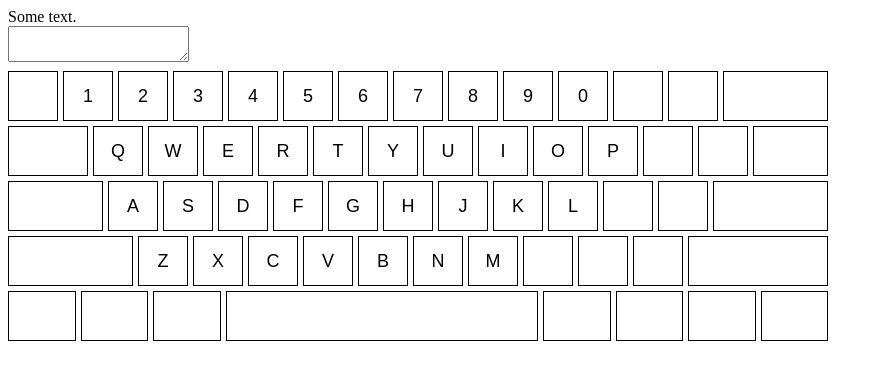
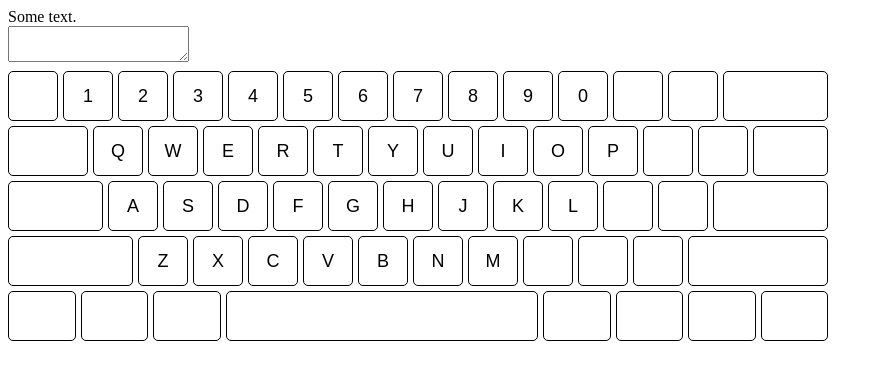
Before and after one commit to 30isnottoolate/typing-trainer, a React app: page / in a window 1280 px wide. Shown: the top 380 px of the page, without its empty margins (0-883 px from the left). Built offline with nearby package versions, Linux system fonts and the light colour scheme.

Commit message:
Add border radius to keys

```diff
--- a/src/components/App.css
+++ b/src/components/App.css
@@ -12,11 +12,13 @@
     height: 50px;
     padding: 14px 0;
     border: 1px solid #000000;
+    border-radius: 5px;
 }
 
 .blank-key {
     height: 50px;
     border: 1px solid #000000;
+    border-radius: 5px;
 }
 
 .first-row {
@@ -57,4 +59,5 @@
 #space {
     height: 50px;
     border: 1px solid #000000;
+    border-radius: 5px;
 }
```
